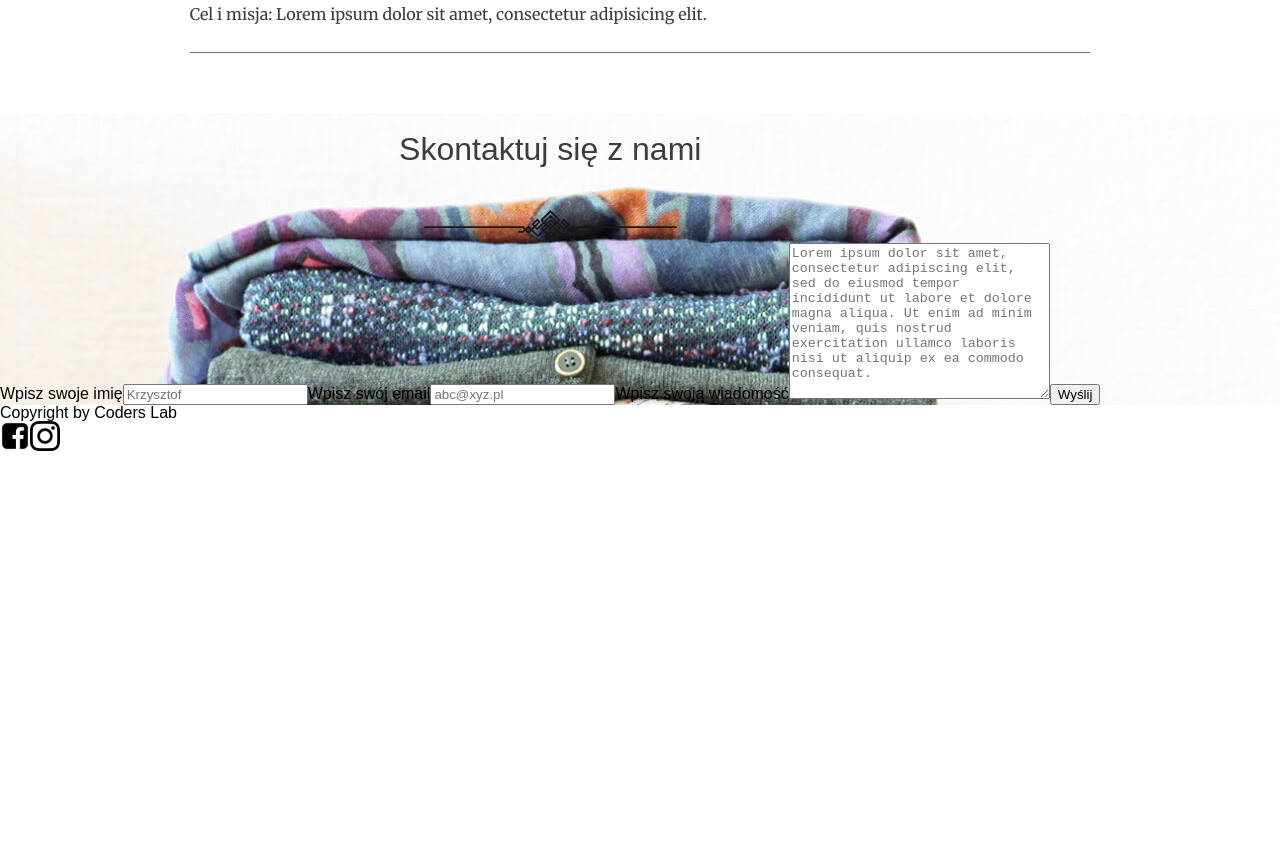
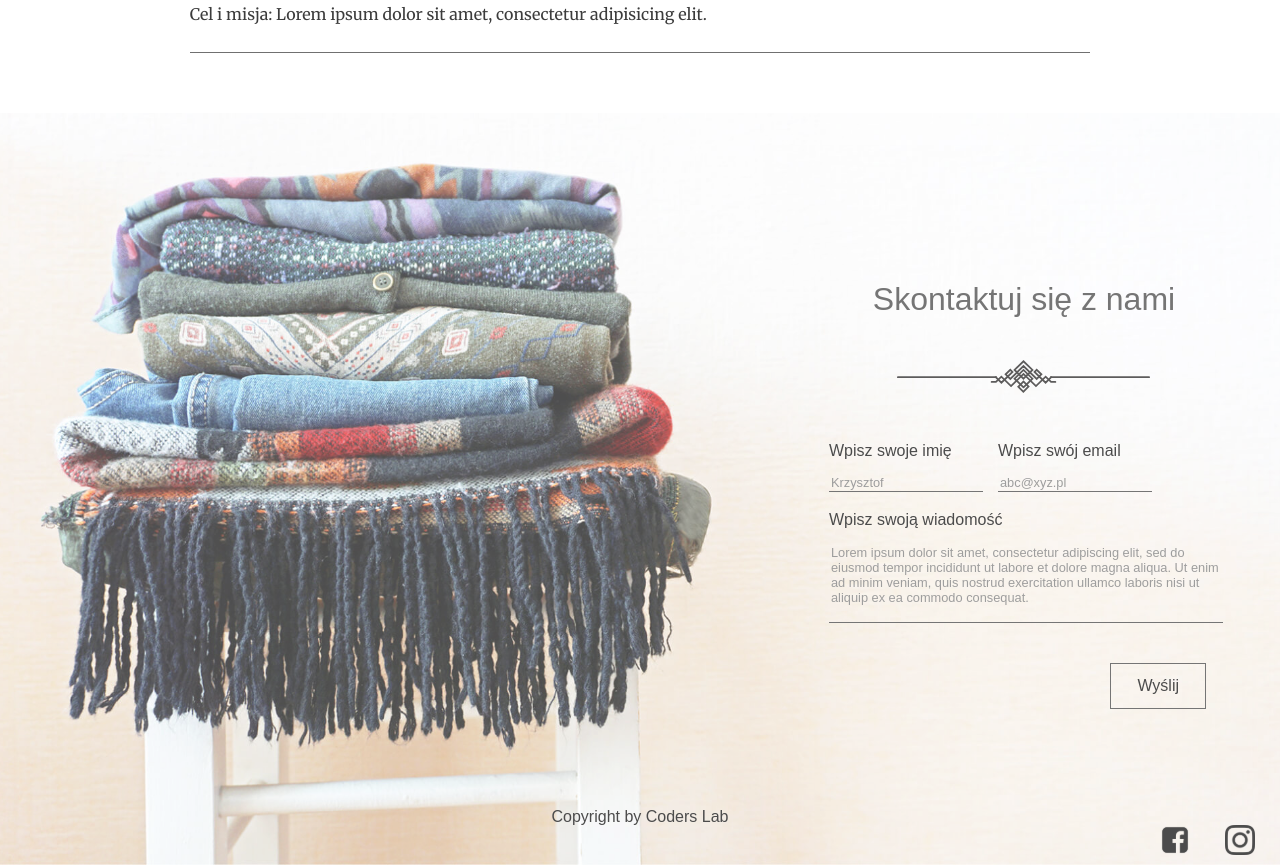
Before and after one commit to bartek2050/clothing-donation, a React (Create React App) app: page / in a window 1280 px wide. Shown: the part 2650-3515 px from the top of the page. Before the commit the page ends 3104 px from the top, so only its background shows below. Built offline with nearby package versions, Linux system fonts and the light colour scheme.

Commit message:
contact section

```diff
--- a/src/components/HomeContact.js
+++ b/src/components/HomeContact.js
@@ -11,15 +11,18 @@ function HomeContact() {
     return (
         <>
             <section
-                style={{backgroundImage: `url(${process.env.PUBLIC_URL + '/Background-Contact-Form.jpg'}`}}
+                style={{
+                    backgroundImage: `url(${process.env.PUBLIC_URL + '/Background-Contact-Form.jpg'}`,
+                    backgroundPosition: "top",
+                    backgroundSize: "cover",
+                    opacity: 0.7,
+                }}
                 id={"contact"}
                 className={"contact__section"}>
-
-                <div className={"contact__section-picture"}>
-                </div>
-                <div className={"contact__section-form"}>
+                <div className={"contact__section-main"}>
                     <Decoration header={`Skontaktuj się z nami`}/>
-                    <form>
+                    <form className={"contact__section-form"}>
+                        <div className={"contact__section-name"}>
                             <label>
                                 Wpisz swoje imię
                                 <input
@@ -38,13 +41,15 @@ function HomeContact() {
                                     placeholder={"abc@xyz.pl"}
                                     onChange={event => setEmail(event.target.value)}/>
                             </label>
+                        </div>
+                        <div className={"contact__section-textarea"}>
                             <label>
                                 Wpisz swoją wiadomość
                                 <textarea
-                                type="text"
                                     id="text"
-                                cols="30"
-                                rows="10"
+                                    cols="50"
+                                    rows="5"
+                                    style={{resize: "none"}}
                                     value={text}
                                     placeholder={"Lorem ipsum dolor sit amet, consectetur adipiscing elit, " +
                                     "sed do eiusmod tempor incididunt ut labore et dolore magna aliqua. " +
@@ -53,10 +58,10 @@ function HomeContact() {
                                     onChange={event => setText(event.target.value)}
                                 />
                             </label>
-                        <input type="submit" value="Wyślij"/>
+                        </div>
+                        <input className={"contact__section-btn"} type="submit" value="Wyślij"/>
                     </form>
                 </div>
-            </section>
                 <footer className="contact__section-footer">
                     <p className="contact__section-copyrights">Copyright by Coders Lab</p>
                     <div className="contact__sections-socials">
@@ -64,6 +69,8 @@ function HomeContact() {
                         <img alt={"instagram logo"} src={Instagram}/>
                     </div>
                 </footer>
+            </section>
+
         </>
     );
 }
--- a/src/scss/section/_contact.scss
+++ b/src/scss/section/_contact.scss
@@ -1,14 +1,99 @@
 .contact__section {
     display: flex;
+    flex-direction: column;
 
-    .contact__section-form {
+    .contact__section-main {
         display: flex;
+        justify-content: center;
+        align-items: center;
         flex-direction: column;
-        align-items: center;
+        margin-left: calc(100vw * 0.6);
+        margin-top: 150px;
 
         h3 {
             padding: 20px 0;
         }
+
+        .contact__section-form {
+            display: flex;
+            flex-direction: column;
+
+            .contact__section-name {
+                display: flex;
+                margin-top: 30px;
+
+                label {
+                    display: flex;
+                    flex-direction: column;
+                    padding: 20px 15px 20px 0;
+                }
+
+                input {
+                    width: 150px;
+                    border: none;
+                    border-radius: 0;
+                    background: transparent;
+                    border-bottom: 0.75px solid $main-font;
+                    margin-top: 15px;
+                    font-family: $font-base;
+                    font-size: 0.8em;
+                }
+            }
+
+            .contact__section-textarea {
+                display: flex;
+
+                label {
+                    display: flex;
+                    flex-direction: column;
+
+                    textarea {
+                        background: transparent;
+                        border: none;
+                        font-family: $font-base;
+                        font-size: 0.8em;
+                        width: 100%;
+                        margin-top: 15px;
+                        border-bottom: 0.75px solid $main-font;
+                        border-radius: 0;
+                    }
+                }
+            }
+
+            .contact__section-btn {
+                background: 0 0;
+                align-self: flex-end;
+                border: 0.75px solid $main-font;
+                border-radius: 0;
+                padding: 13px 26px;
+                margin-right: 13px;
+                font-family: $font-base;
+                font-size: 1em;
+                font-weight: 300;
+                margin-top: 40px;
+                cursor: pointer;
+            }
+        }
     }
 
+
 }
+
+.contact__section-footer {
+
+    .contact__section-copyrights {
+        text-align: center;
+        padding-top: 100px;
+    }
+
+    .contact__sections-socials {
+        display: flex;
+        justify-content: flex-end;
+        padding-bottom: 10px;
+
+        img {
+            padding-left: 10px;
+            margin-right: 25px;
+        }
+    }
+}
```
Lines whose indentation alone changed are shown as unchanged.
